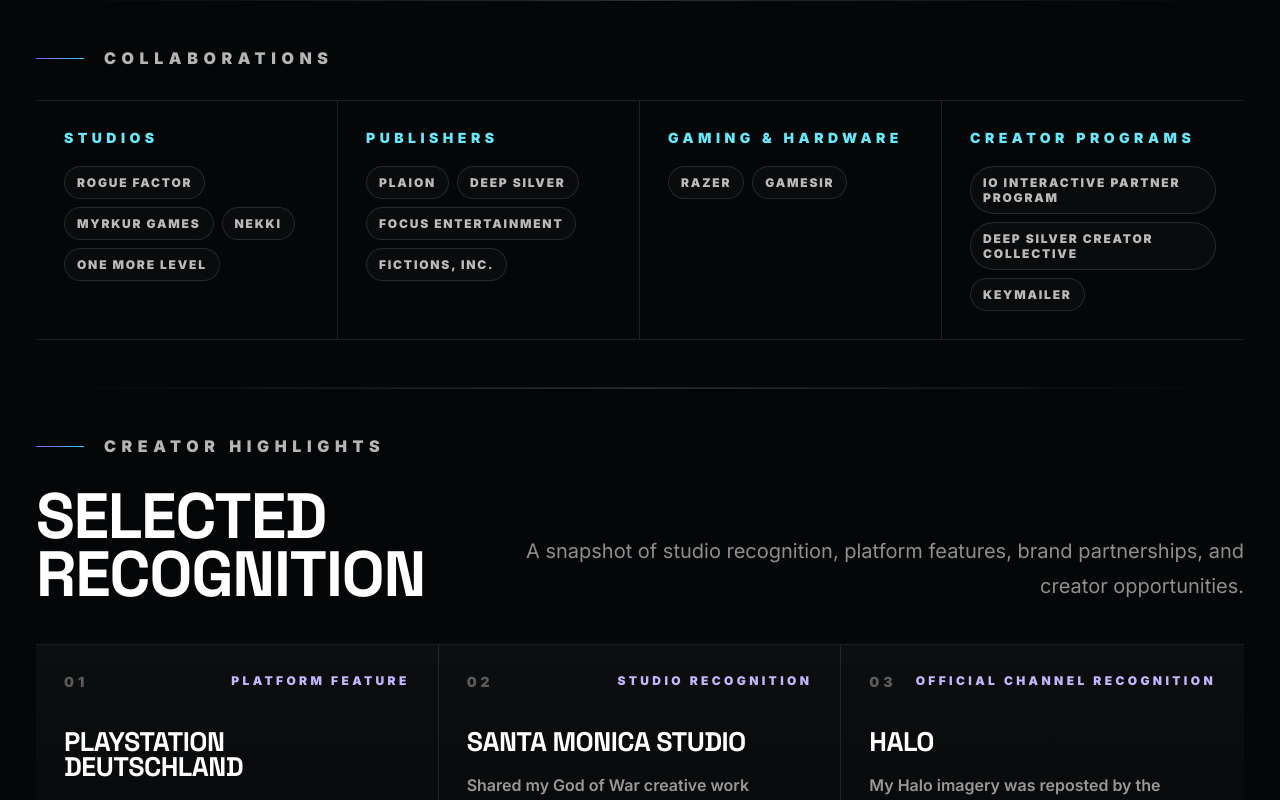
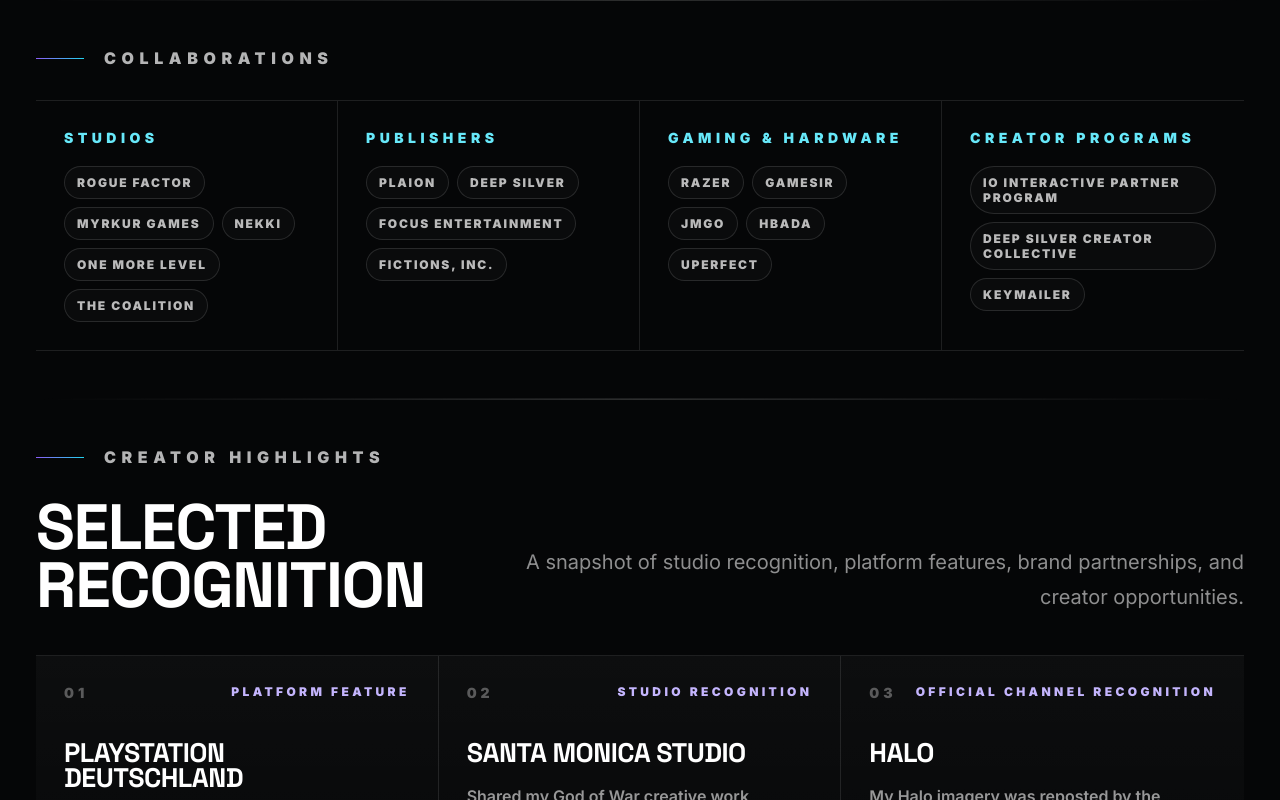
Before and after one commit to dannysimas/danny-simas-portfolio, a React (Vite) app: page / in a window 1280 px wide. Shown: the part 2277-3077 px from the top of the page. Built offline with nearby package versions, Linux system fonts and the light colour scheme; no server answers; a web font is replaced by a local one.

Commit message:
Add The Coalition and gaming hardware collaborations

```diff
--- a/src/App.jsx
+++ b/src/App.jsx
@@ -67,12 +67,12 @@ const nav = [
 ].filter(([, href]) => NEXT_PLAY_ENABLED || href !== "/the-next-play");
 
 const collabs = [
-  ["Studios", ["Rogue Factor", "Myrkur Games", "Nekki", "One More Level"]],
+  ["Studios", ["Rogue Factor", "Myrkur Games", "Nekki", "One More Level", "The Coalition"]],
   [
     "Publishers",
     ["PLAION", "Deep Silver", "Focus Entertainment", "Fictions, Inc."],
   ],
-  ["Gaming & Hardware", ["Razer", "GameSir"]],
+  ["Gaming & Hardware", ["Razer", "GameSir", "JMGO", "Hbada", "Uperfect"]],
   [
     "Creator Programs",
     ["IO Interactive Partner Program", "Deep Silver Creator Collective", "Keymailer"],
```
